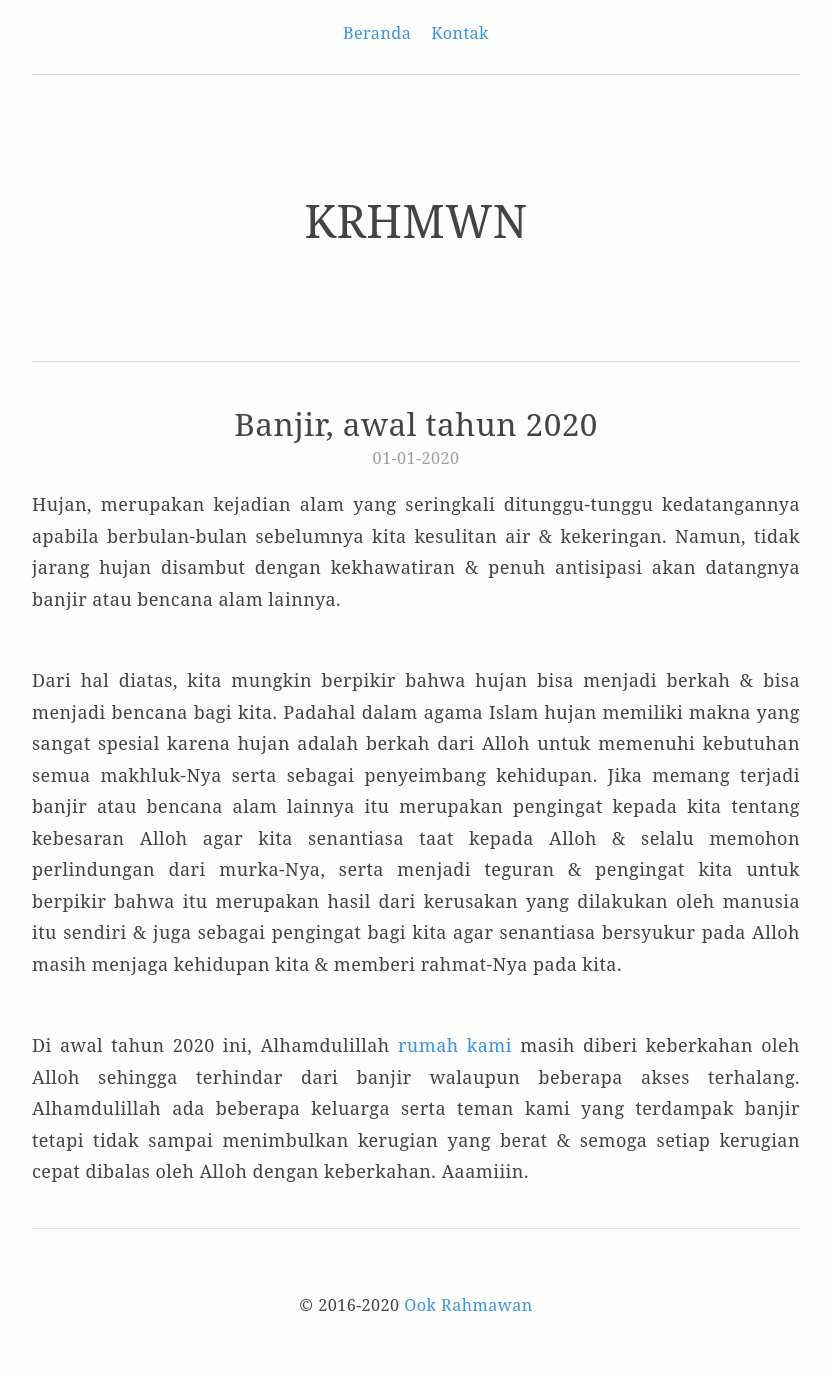
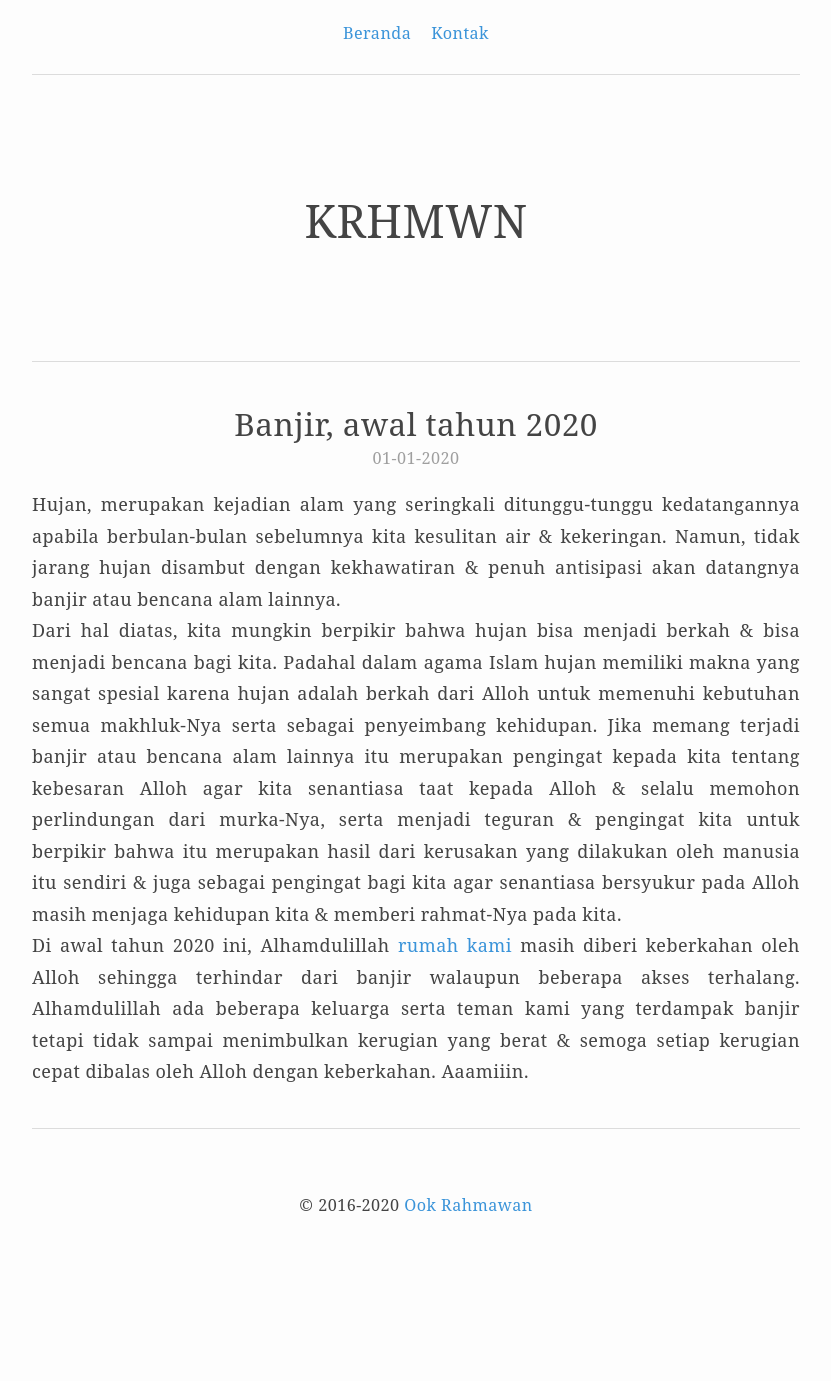
Before and after one commit to krhmwn/krhmwn.github.io, a Jekyll site: the page built from _posts/2020-01-01-banjir-awal-tahun-2020.markdown, in a window 1280 px wide. Shown: the whole page, without its empty margins (224-1055 px from the left). Built offline with Jekyll 4.4.1, drawn with Linux system fonts in a browser that asks for light colours; after the commit the page ends 1281 px from its top, so only the background shows below that.

```diff
--- a/_posts/2020-01-01-banjir-awal-tahun-2020.markdown
+++ b/_posts/2020-01-01-banjir-awal-tahun-2020.markdown
@@ -7,8 +7,6 @@ categories: post
 description: Hujan, merupakan kejadian alam yang seringkali ditunggu-tunggu kedatangannya apabila berbulan-bulan sebelumnya kita kesulitan air & kekeringan. Namun, tidak jarang hujan disambut dengan kekhawatiran & penuh antisipasi akan datangnya banjir atau bencana alam lainnya.
 ---
 
-Hujan, merupakan kejadian alam yang seringkali ditunggu-tunggu kedatangannya apabila berbulan-bulan sebelumnya kita kesulitan air & kekeringan. Namun, tidak jarang hujan disambut dengan kekhawatiran & penuh antisipasi akan datangnya banjir atau bencana alam lainnya.
-
-Dari hal diatas, kita mungkin berpikir bahwa hujan bisa menjadi berkah & bisa menjadi bencana bagi kita. Padahal dalam agama Islam hujan memiliki makna yang sangat spesial karena hujan adalah berkah dari Alloh untuk memenuhi kebutuhan semua makhluk-Nya serta sebagai penyeimbang kehidupan. Jika memang terjadi banjir atau bencana alam lainnya itu merupakan pengingat kepada kita tentang kebesaran Alloh agar kita senantiasa taat kepada Alloh & selalu memohon perlindungan dari murka-Nya, serta menjadi teguran & pengingat kita untuk berpikir bahwa itu merupakan hasil dari kerusakan yang dilakukan oleh manusia itu sendiri & juga sebagai pengingat bagi kita agar senantiasa bersyukur pada Alloh masih menjaga kehidupan kita & memberi rahmat-Nya pada kita.
-
+Hujan, merupakan kejadian alam yang seringkali ditunggu-tunggu kedatangannya apabila berbulan-bulan sebelumnya kita kesulitan air & kekeringan. Namun, tidak jarang hujan disambut dengan kekhawatiran & penuh antisipasi akan datangnya banjir atau bencana alam lainnya.\
+Dari hal diatas, kita mungkin berpikir bahwa hujan bisa menjadi berkah & bisa menjadi bencana bagi kita. Padahal dalam agama Islam hujan memiliki makna yang sangat spesial karena hujan adalah berkah dari Alloh untuk memenuhi kebutuhan semua makhluk-Nya serta sebagai penyeimbang kehidupan. Jika memang terjadi banjir atau bencana alam lainnya itu merupakan pengingat kepada kita tentang kebesaran Alloh agar kita senantiasa taat kepada Alloh & selalu memohon perlindungan dari murka-Nya, serta menjadi teguran & pengingat kita untuk berpikir bahwa itu merupakan hasil dari kerusakan yang dilakukan oleh manusia itu sendiri & juga sebagai pengingat bagi kita agar senantiasa bersyukur pada Alloh masih menjaga kehidupan kita & memberi rahmat-Nya pada kita.\
 Di awal tahun 2020 ini, Alhamdulillah [rumah kami](/umgezogen-moving-pindahan) masih diberi keberkahan oleh Alloh sehingga terhindar dari banjir walaupun beberapa akses terhalang. Alhamdulillah ada beberapa keluarga serta teman kami yang terdampak banjir tetapi tidak sampai menimbulkan kerugian yang berat & semoga setiap kerugian cepat dibalas oleh Alloh dengan keberkahan. Aaamiiin.
```
